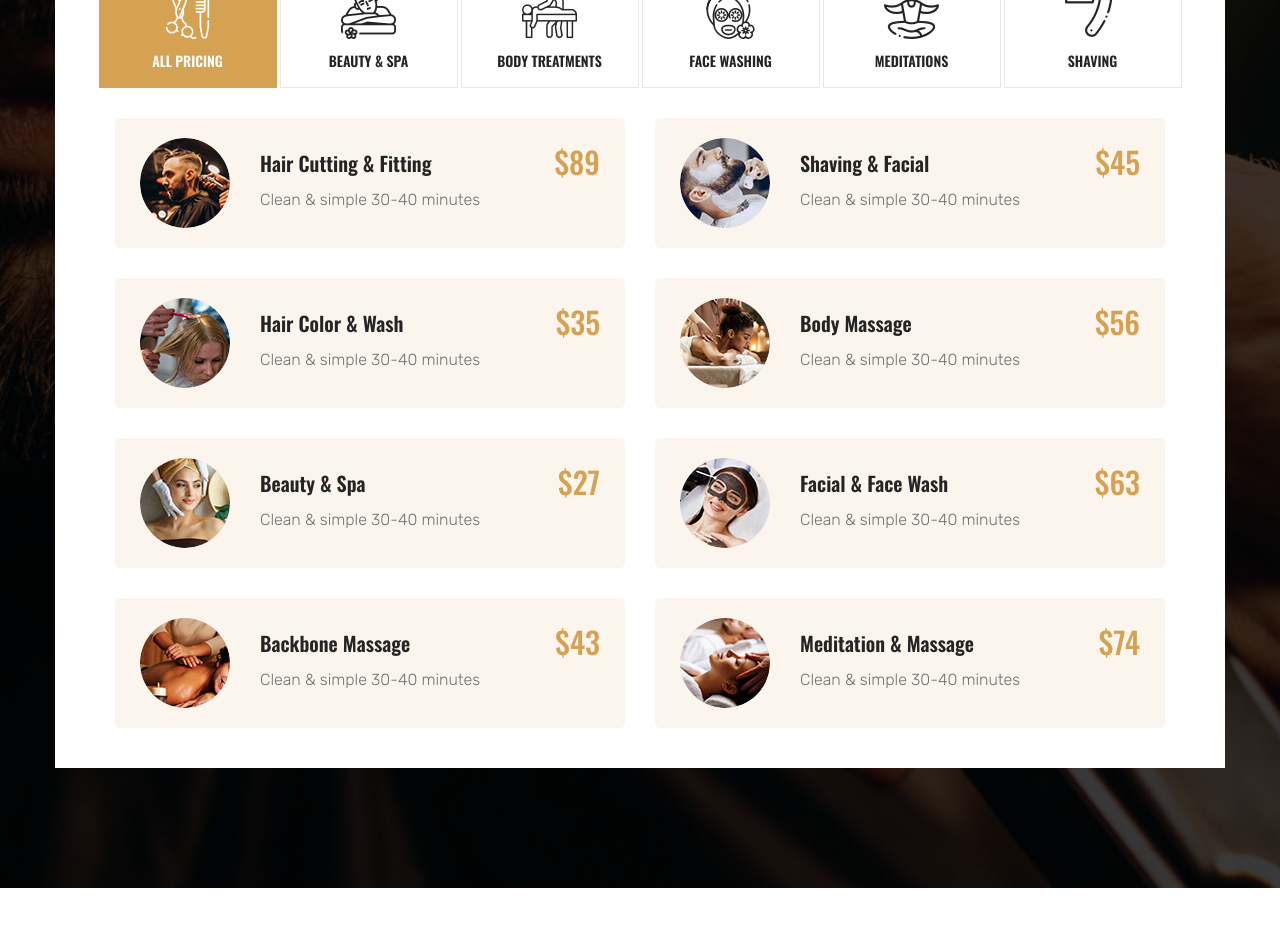
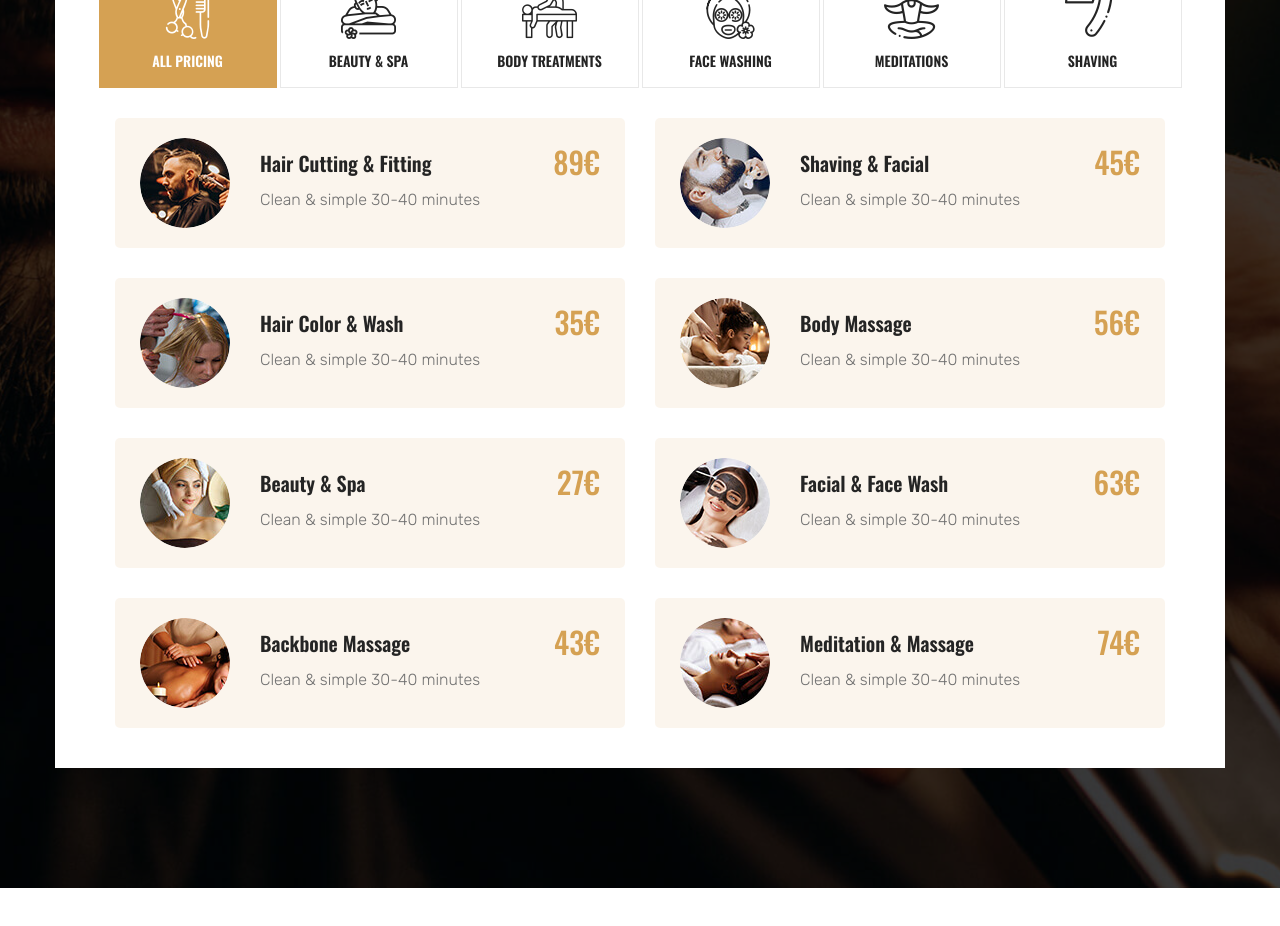
Before and after one commit to Alirezarezairad/Herrenfirseursalon, a plain HTML site: page index.html in a window 1280 px wide. Shown: the part 2620-3546 px from the top of the page. Drawn offline with nearby package versions, Linux system fonts and the light colour scheme.

Commit message:
update-preis

```diff
--- a/index.html
+++ b/index.html
@@ -423,7 +423,7 @@
                     <p class="card-text">Clean & simple 30-40 minutes</p>
                   </div>
 
-                  <data class="card-price" value="89">$89</data>
+                  <data class="card-price" value="89">89€</data>
 
                 </div>
               </li>
@@ -442,7 +442,7 @@
                     <p class="card-text">Clean & simple 30-40 minutes</p>
                   </div>
 
-                  <data class="card-price" value="45">$45</data>
+                  <data class="card-price" value="45">45€</data>
 
                 </div>
               </li>
@@ -461,7 +461,7 @@
                     <p class="card-text">Clean & simple 30-40 minutes</p>
                   </div>
 
-                  <data class="card-price" value="35">$35</data>
+                  <data class="card-price" value="35">35€</data>
 
                 </div>
               </li>
@@ -480,7 +480,7 @@
                     <p class="card-text">Clean & simple 30-40 minutes</p>
                   </div>
 
-                  <data class="card-price" value="56">$56</data>
+                  <data class="card-price" value="56">56€</data>
 
                 </div>
               </li>
@@ -499,7 +499,7 @@
                     <p class="card-text">Clean & simple 30-40 minutes</p>
                   </div>
 
-                  <data class="card-price" value="27">$27</data>
+                  <data class="card-price" value="27">27€</data>
 
                 </div>
               </li>
@@ -518,7 +518,7 @@
                     <p class="card-text">Clean & simple 30-40 minutes</p>
                   </div>
 
-                  <data class="card-price" value="63">$63</data>
+                  <data class="card-price" value="63">63€</data>
 
                 </div>
               </li>
@@ -537,7 +537,7 @@
                     <p class="card-text">Clean & simple 30-40 minutes</p>
                   </div>
 
-                  <data class="card-price" value="43">$43</data>
+                  <data class="card-price" value="43">43€</data>
 
                 </div>
               </li>
@@ -556,7 +556,7 @@
                     <p class="card-text">Clean & simple 30-40 minutes</p>
                   </div>
 
-                  <data class="card-price" value="74">$74</data>
+                  <data class="card-price" value="74">74€</data>
 
                 </div>
               </li>
```
